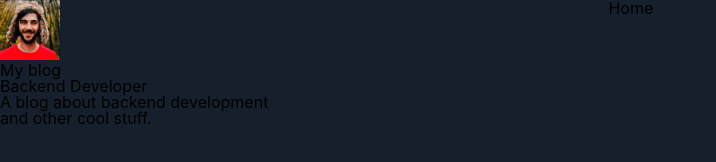
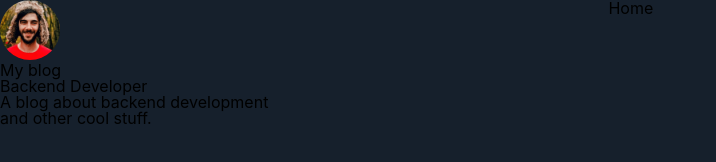
Before and after one commit to sjodiel/my-blog, a Gatsby site: page / in a window 1280 px wide. Shown: the whole page, without its empty margins (0-716 px from the left). Built offline with nearby package versions, Linux system fonts and the light colour scheme; Gatsby itself is replaced by a stand-in of ours.

Commit message:
Add styles to avatar component

```diff
--- a/src/components/Avatar/index.js
+++ b/src/components/Avatar/index.js
@@ -1,6 +1,7 @@
 import React from "react"
 import { useStaticQuery, graphql } from "gatsby"
-import Img from "gatsby-image"
+
+import * as S from "./styled"
 
 const Avatar = () => {
   const { avatarImage } = useStaticQuery(
@@ -17,7 +18,7 @@ const Avatar = () => {
     `
   )
 
-  return <Img fixed={avatarImage.childImageSharp.fixed} className="foo" />
+  return <S.AvatarWrapper fixed={avatarImage.childImageSharp.fixed} />
 }
 
 export default Avatar
--- /dev/null
+++ b/src/components/Avatar/styled.js
@@ -0,0 +1,9 @@
+import styled from "styled-components"
+import Img from "gatsby-image"
+
+export const AvatarWrapper = styled(Img)`
+  border-radius: 50%;
+  height: 3.75rem;
+  margin: auto;
+  width: 3.75rem;
+`
```
Also changed, not shown: src/components/Layout/index.js (line endings or trailing spaces).
